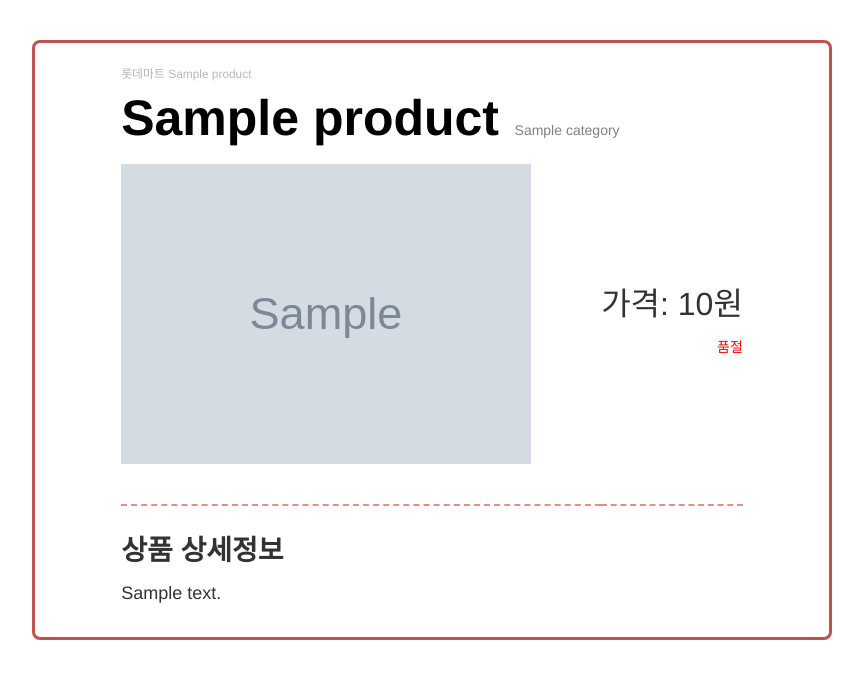
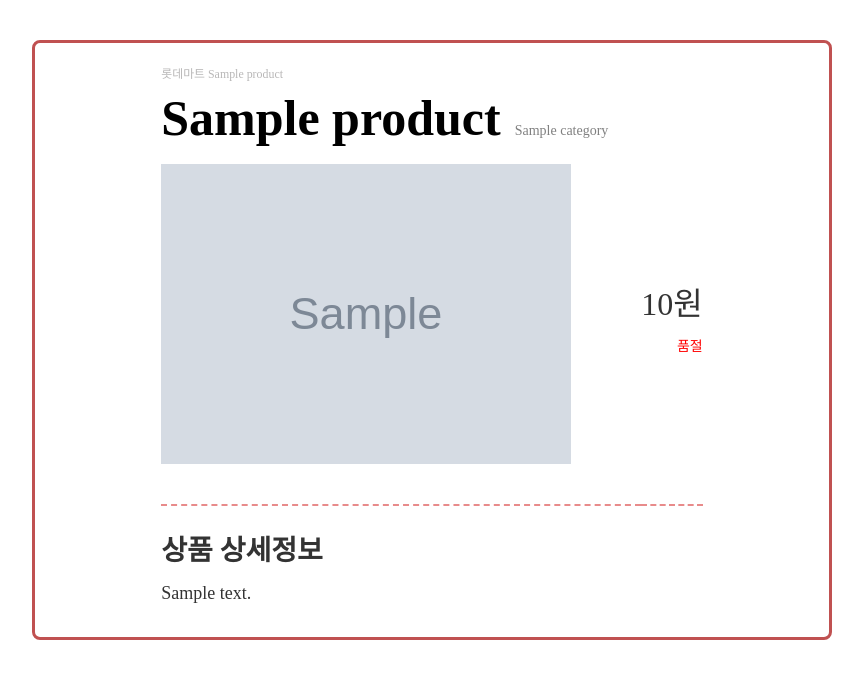
Before and after one commit to leecrossun/hackathon-lotteoff-python-django-2020, a Django app: page /detail_product/1 in a window 1280 px wide. Shown: the part 80-759 px from the top of the page, without its empty margins (208-1071 px from the left). Run offline with Django 3.2, Linux system fonts and the light colour scheme; tables that the repository leaves empty hold one stand-in row (values such as "Sample post"); grey boxes marked "Sample" are stand-in pictures; some libraries are stand-ins or nearby versions; some web fonts are replaced.

Commit message:
모든 html 폰트 적용

```diff
--- a/chatApp/templates/chatbot.html
+++ b/chatApp/templates/chatbot.html
@@ -62,6 +62,8 @@
     body {
         margin-bottom: 50px;
     }
+
+    * {font-family:'LotteMartDreamL';}
 </style>
 
 <div class="wrap-btn">
--- a/chatApp/templates/chatroom.html
+++ b/chatApp/templates/chatroom.html
@@ -110,6 +110,8 @@
         width: 95%;
       }
     }
+
+    * {font-family:'LotteMartDreamL';}
 </style>
 
 <script src="https://code.jquery.com/jquery-3.2.1.min.js"></script>
--- a/selectApp/templates/detail_product.html
+++ b/selectApp/templates/detail_product.html
@@ -23,6 +23,7 @@
     #available {
         color: red;
         text-align: right;
+        font-family: 'LotteMartDreamL';
     }
 
     #btn {
@@ -30,11 +31,11 @@
         width: 200px;
         height: 40px;
         font-size: 18px;
-        font-weight: bolder;
-        background-color: gray;
+        background-color:  rgb(252, 110, 110);
         border-radius: 8px;
         color: white;
         border: none;
+        font-family: 'LotteMartDreamL';
     }
 </style>
 {%endblock%}
@@ -46,8 +47,8 @@
         <table>
             <tr>
                 <td colspan="3">
-                    <small style="margin: 0; color: #B8B7B7;">롯데마트 {{store.storeName}}</small>
-                    <p style="color: gray;"><b id="storename">{{store.name}}</b> &nbsp;&nbsp; {{store.category}}</p>
+                    <small style="margin: 0; color: #B8B7B7; font-family: 'LotteMartDreamL';">롯데마트 {{store.storeName}}</small>
+                    <p style="color: gray; font-family: 'LotteMartDreamM';"><b id="storename">{{store.name}}</b> &nbsp;&nbsp; {{store.category}}</p>
                 </td>
             </tr>
             <tr style="border-bottom: 2px dashed #E88B8B;">
@@ -55,7 +56,7 @@
                     <img src="{{store.image.url}}" width="410px" height="300px" alt="상품 사진">
                 </td>
                 <td>
-                    <p id="price">가격: {{store.price|intcomma}}원</p>
+                    <p id="price" style="font-family: 'LotteMartDreamM';">{{store.price|intcomma}}원</p>
 
                     {% if store.unavailable %}
                     <p id="available">품절</p>
@@ -72,8 +73,8 @@
             </tr>
             <tr>
                 <td style="padding-top: 25px;">
-                    <p style="font-size: 28px; font-weight:bolder">상품 상세정보</p>
-                    <p style="font-size: 18px;">{{store.descriptions|linebreaksbr}}</p>
+                    <p style="font-size: 28px; font-weight:bolder; font-family:'LotteMartDreamB';">상품 상세정보</p>
+                    <p style="font-size: 18px; font-family:'LotteMartDreamL';">{{store.descriptions|linebreaksbr}}</p>
                 </td>
             </tr>
 
--- a/selectApp/templates/select.html
+++ b/selectApp/templates/select.html
@@ -10,6 +10,7 @@
         width: 120px;
         height: 40px;
         margin-right: 15px;
+        font-family: 'LotteMartDreamL';
     }
 
     option {
@@ -29,6 +30,7 @@
         border-radius: 8px;
         color: white;
         border: none;
+        font-family: 'LotteMartDreamL';
     }
 
     #store {
@@ -159,7 +161,7 @@
 </script>
 
 <div align="center" class="div1">
-    <h1><b>지점 고르기</b></h1>
+    <h1 style="font-family: 'LotteMartDreamM';"><b>지점 고르기</b></h1>
     <br>
 
     <select name="s1" id="s1" onchange="f1()">
@@ -183,7 +185,7 @@
     <br><br><br>
 
     {% if regionPost %}
-    <div class="store_border">
+    <div class="store_border" style="font-family: 'LotteMartDreamL';">
         {% for r in regionPost %}
         <div class="hr">
             <a id="store" href="{% url 'storeFilter' r.storeName %}">{{r.storeName}}</a><br>
```
Also changed, not shown: cart/templates/cart.html (+9 -13 lines), selectApp/templates/detail_store.html (+11 -5 lines), shop/templates/shop/product.html (+4 -3 lines).
